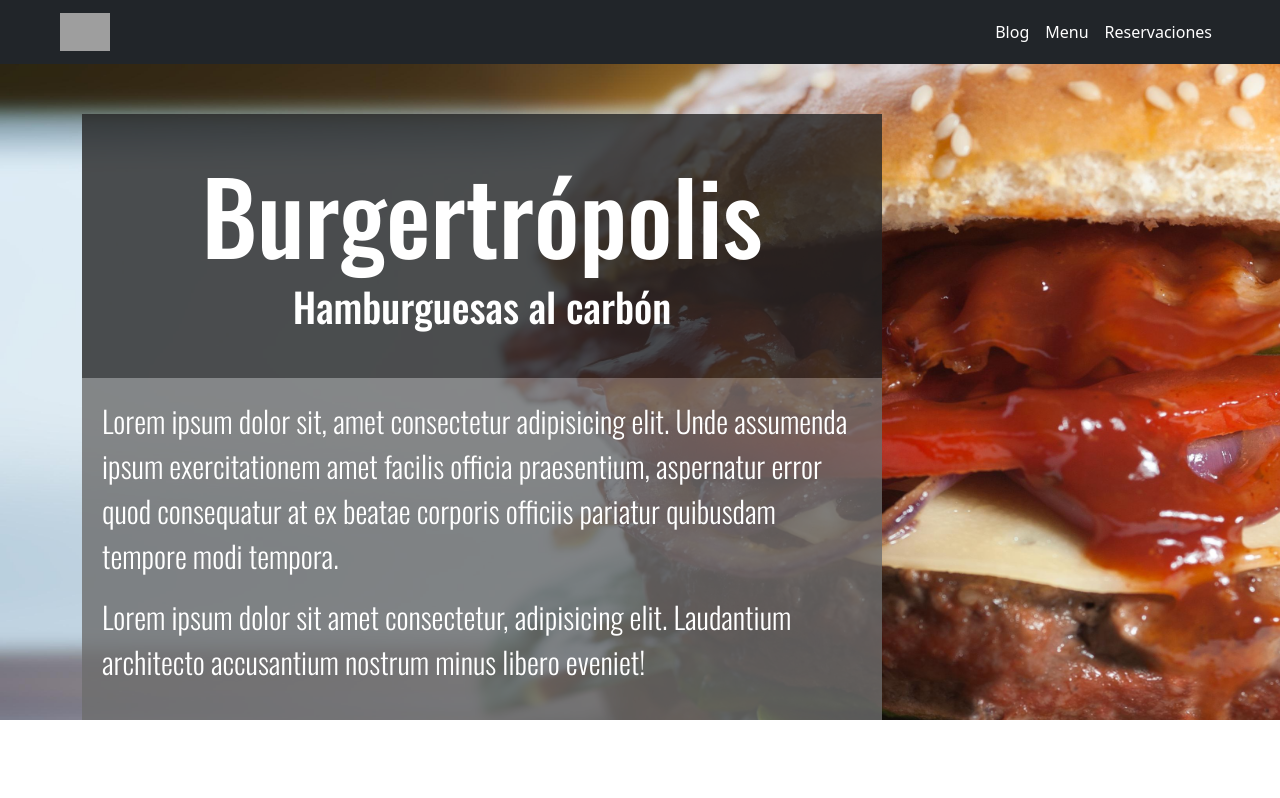
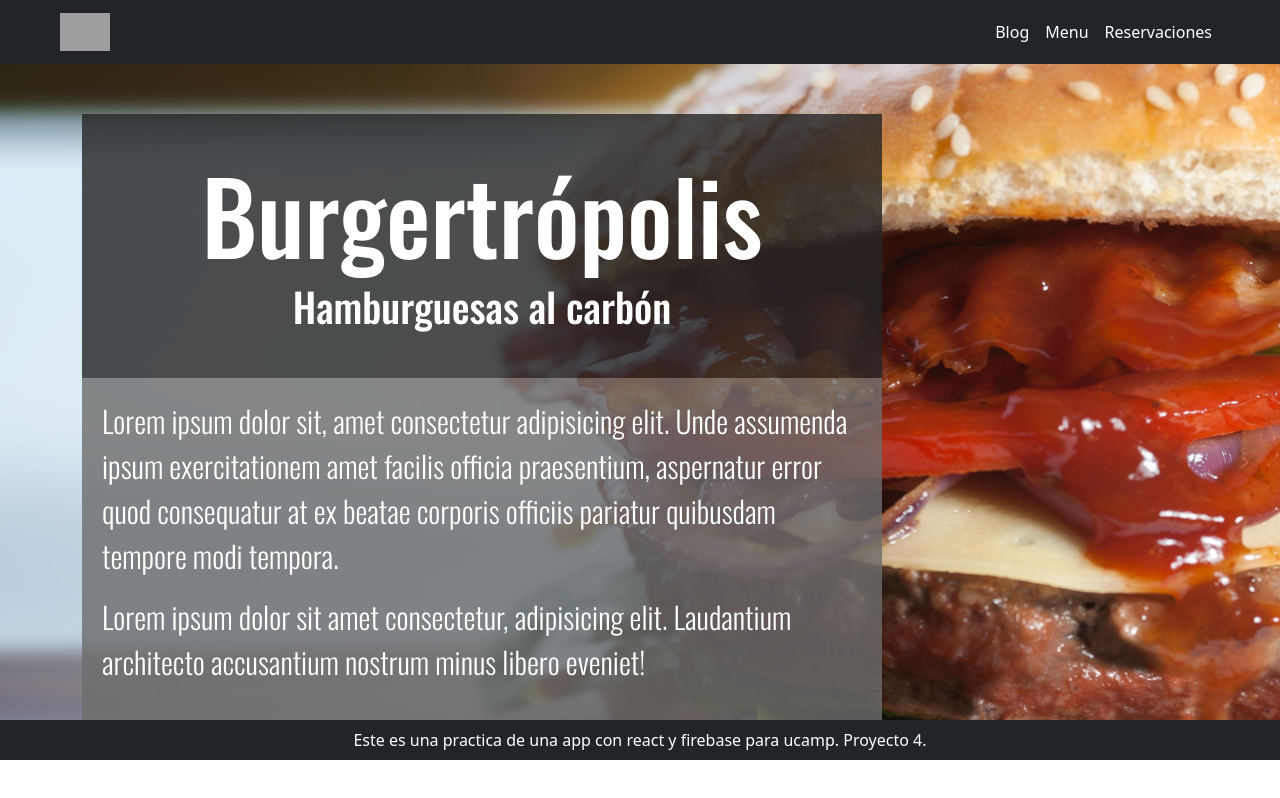
Before and after one commit to AlexQJ/restaurant-app, a React (Create React App) app: page / in a window 1280 px wide. Built offline with nearby package versions, Linux system fonts and the light colour scheme; grey boxes are pictures that could not be loaded.

Commit message:
agregado footer

```diff
--- a/src/components/Footer/footer.jsx
+++ b/src/components/Footer/footer.jsx
@@ -0,0 +1,16 @@
+import React from 'react'
+
+const Footer = () => {
+  return (
+    <footer className='bg-dark' style={{
+        height:'40px'
+    }}>
+        <div className="container">
+
+        <p className='text-white text-center py-2'>Este es una practica de una app con react y firebase para ucamp. Proyecto 4.</p>
+        </div>
+    </footer>
+  )
+}
+
+export default Footer
--- a/src/components/Home/Home.jsx
+++ b/src/components/Home/Home.jsx
@@ -1,4 +1,5 @@
 import React from 'react'
+import Footer from '../Footer/Footer'
 import Navigation from '../Navigation/Navigation'
 import './style.css'
 
@@ -28,6 +29,8 @@ const Home = () => {
             </div>
             </div>
         </section>
+
+        <Footer />
     </>
   )
 }
```
